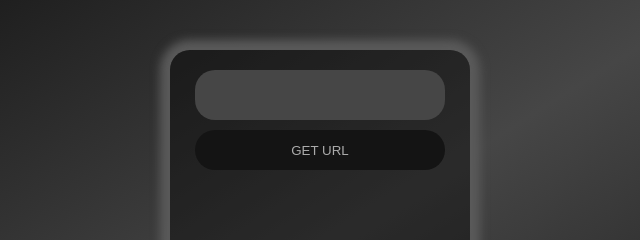
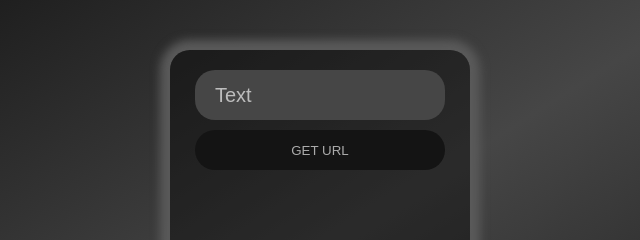
Before and after one commit to JATIN-RAGHAV/Qr-code-generator, a plain HTML site: page index.html in a window 1280 px wide. Shown: the part 158-398 px from the top of the page, 320-960 px from the left. Drawn offline with Linux system fonts and the light colour scheme.

Commit message:
made small changes

```diff
--- a/index.html
+++ b/index.html
@@ -10,7 +10,7 @@
     <div class="mainCard">
         <div class="inputField">
         <div class="input">
-            <input type="text" id="input">
+            <input type="text" id="input" placeholder="Text">
         </div>
         <button onclick="getQr()" >
             GET URL
--- a/style.css
+++ b/style.css
@@ -47,9 +47,21 @@ input{
     padding:0px 20px;
     font-size: 20px;
     transition:background-color 0.5s;
+    color:white;
 }
+
+input::placeholder{
+    color: rgba(255, 255, 255, 0.642);
+    font-size: 20px;
+    transition: color 0.5s;
+}
+
 input:hover{
     background-color: rgb(80,80,80);
+}
+
+input:hover::placeholder{
+    color:rgba(255, 255, 255, 1)
 }
 
 button{
```
